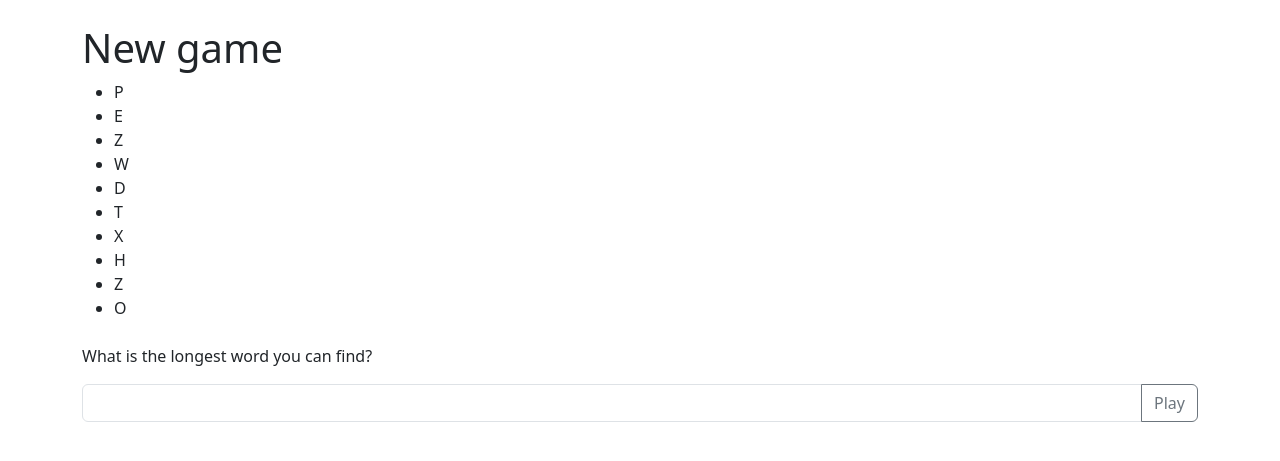
After one commit to surfin-web/rails-longest-word-game, a Rails app: page /new in a window 1280 px wide. The commit adds this page. Shown: the top 461 px of the page. Run offline with Rails 7, Linux system fonts and the light colour scheme; some libraries are stand-ins or nearby versions.

Commit message:
Longest word game with 3 scenarios and design

```diff
--- /dev/null
+++ b/app/controllers/games_controller.rb
@@ -0,0 +1,19 @@
+require "open-uri"
+require "json"
+
+class GamesController < ApplicationController
+  def new
+    @letters = Array.new(10) { ('A'..'Z').to_a.sample }
+  end
+
+  def score
+    @word = params[:word].upcase
+    @letters = params[:letters].split('')
+    @included = @word.chars.all? { |letter| @word.count(letter) <= @letters.count(letter) }
+
+    url = "https://dictionary.lewagon.com/#{@word}"
+    response = URI.parse(url).read
+    json = JSON.parse(response)
+    @english_word = json["found"]
+  end
+end
--- /dev/null
+++ b/app/helpers/games_helper.rb
@@ -0,0 +1,2 @@
+module GamesHelper
+end
--- /dev/null
+++ b/app/views/games/new.html.erb
@@ -0,0 +1,17 @@
+<h1>New game</h1>
+
+<ul class="letters">
+  <% @letters.each do |letter| %>
+    <li class="letter"><%= letter %></li>
+  <% end %>
+</ul>
+
+<form action="/score" method="post" data-turbo="false" class="mt-4">
+  <%= hidden_field_tag :authenticity_token, form_authenticity_token %>
+  <%= hidden_field_tag :letters, @letters.join('') %>
+  <p><label for="word">What is the longest word you can find?</label></p>
+  <div class="input-group">
+    <input type="text" id="word" name="word" class="form-control">
+    <input type="submit" value="Play" class="btn btn-outline-secondary">
+  </div>
+</form>
--- a/app/views/layouts/application.html.erb
+++ b/app/views/layouts/application.html.erb
@@ -1,7 +1,7 @@
 <!DOCTYPE html>
 <html>
   <head>
-    <title><%= content_for(:title) || "Rails Longest Word Game" %></title>
+    <title><%= content_for(:title) || "Longest Word Game" %></title>
     <meta name="viewport" content="width=device-width,initial-scale=1">
     <meta name="apple-mobile-web-app-capable" content="yes">
     <meta name="application-name" content="Rails Longest Word Game">
@@ -17,13 +17,15 @@
     <link rel="icon" href="/icon.png" type="image/png">
     <link rel="icon" href="/icon.svg" type="image/svg+xml">
     <link rel="apple-touch-icon" href="/icon.png">
-
+    <link href="https://cdn.jsdelivr.net/npm/bootstrap@5.3.6/dist/css/bootstrap.min.css" rel="stylesheet" integrity="sha384-4Q6Gf2aSP4eDXB8Miphtr37CMZZQ5oXLH2yaXMJ2w8e2ZtHTl7GptT4jmndRuHDT" crossorigin="anonymous">
     <%# Includes all stylesheet files in app/assets/stylesheets %>
     <%= stylesheet_link_tag :app, "data-turbo-track": "reload" %>
     <%= javascript_importmap_tags %>
   </head>
 
   <body>
+  <div class="container mt-4">
     <%= yield %>
-  </body>
+  </div>
+</body>
 </html>
--- a/config/routes.rb
+++ b/config/routes.rb
@@ -1,4 +1,6 @@
 Rails.application.routes.draw do
+  get "new", to: "games#new"
+  post "score", to: "games#score"
   # Define your application routes per the DSL in https://guides.rubyonrails.org/routing.html
 
   # Reveal health status on /up that returns 200 if the app boots with no exceptions, otherwise 500.
```
Also changed, not shown: app/assets/stylesheets/application.css (+21 -0 lines), app/views/games/score.html.erb (added, +13 -0 lines), test/controllers/games_controller_test.rb (added, +13 -0 lines).
